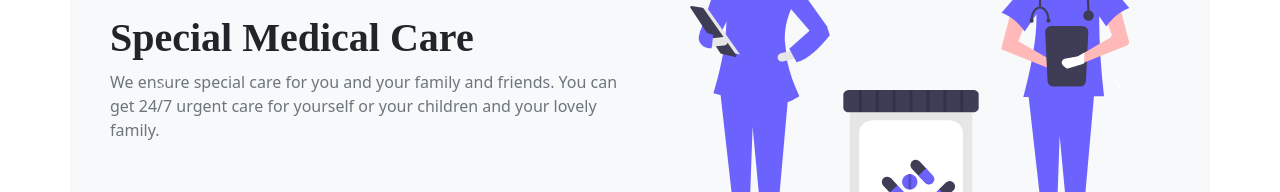
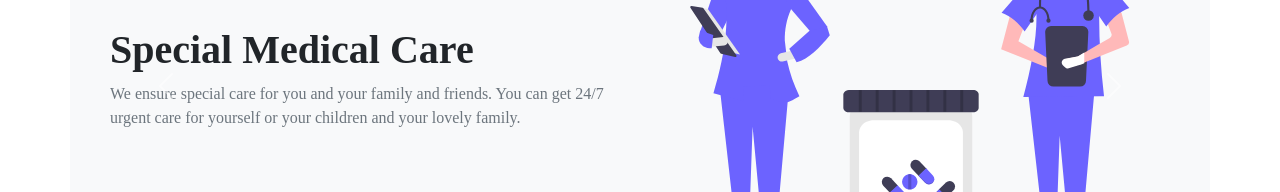
Before and after one commit to Pranta07/medicare-react, a React (Create React App) app: page / in a window 1280 px wide. Shown: the part 202-394 px from the top of the page. Built offline with nearby package versions, Linux system fonts and the light colour scheme; no server answers.

Commit message:
font-family changed

```diff
--- a/src/index.css
+++ b/src/index.css
@@ -3,7 +3,7 @@ body {
     /* font-family: -apple-system, BlinkMacSystemFont, "Segoe UI", "Roboto",
         "Oxygen", "Ubuntu", "Cantarell", "Fira Sans", "Droid Sans",
         "Helvetica Neue", sans-serif; */
-    font-family: "Poppins", sans-serif;
+    font-family: "Volkhov", sans-serif !important;
     -webkit-font-smoothing: antialiased;
     -moz-osx-font-smoothing: grayscale;
 }
@@ -12,6 +12,7 @@ code {
     font-family: source-code-pro, Menlo, Monaco, Consolas, "Courier New",
         monospace;
 }
+
 /* google foonts */
 @import url("https://fonts.googleapis.com/css2?family=Poppins:wght@500&display=swap");
 
@@ -27,7 +28,8 @@ h2,
 h3,
 h4,
 h5,
-h6 {
+h6,
+p {
     font-family: "Volkhov";
 }
 h1 {
```
